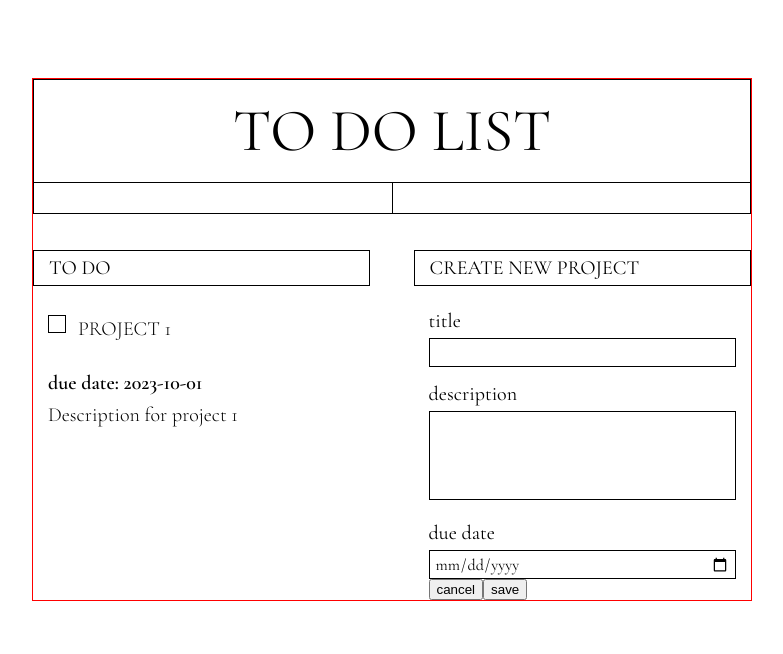
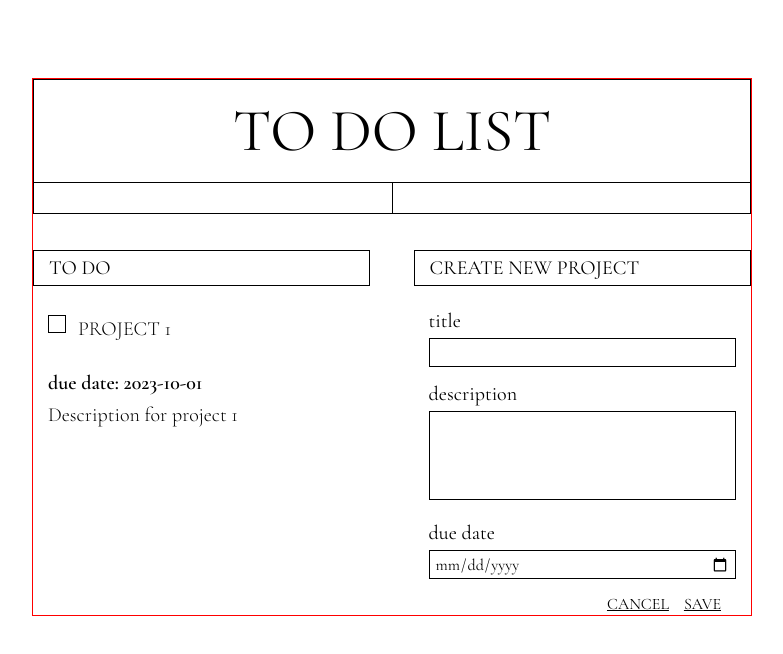
Before and after one commit to 000begana000/todolist, a React (Vite) app: page / in a window 1280 px wide. Shown: the top 654 px of the page, without its empty margins (248-1031 px from the left). Built offline with nearby package versions, Linux system fonts and the light colour scheme.

Commit message:
sytle: Button component

```diff
--- a/src/components/NewProject/NewProject.jsx
+++ b/src/components/NewProject/NewProject.jsx
@@ -43,8 +43,10 @@ export default function NewProject({ onCreate }) {
         <Input type="text" label="title" ref={title} />
         <Input label="description" textarea ref={description} />
         <Input type="date" label="due date" ref={dueDate} />
-        <Button button="cancel" onClick={handleCancel} />
-        <Button button="save" onClick={handleSave} />
+        <p className={classes.buttons}>
+          <Button button="cancel" onClick={handleCancel} />
+          <Button button="save" onClick={handleSave} />
+        </p>
       </div>
     </section>
   );
--- a/src/components/NewProject/NewProject.module.css
+++ b/src/components/NewProject/NewProject.module.css
@@ -15,3 +15,7 @@
 .container {
   padding: 8px 15px 0 15px;
 }
+
+.buttons {
+  text-align: right;
+}
--- a/src/components/UI/Button.jsx
+++ b/src/components/UI/Button.jsx
@@ -1,3 +1,5 @@
+import classes from "./Button.module.css";
+
 export default function Button({ button, ...props }) {
   return <button {...props}>{button}</button>;
 }
--- /dev/null
+++ b/src/components/UI/Button.module.css
@@ -0,0 +1,8 @@
+button {
+  all: unset;
+  font-size: 16px;
+  text-transform: uppercase;
+  text-decoration: underline;
+  cursor: pointer;
+  margin: 15px 15px 0 0;
+}
```
